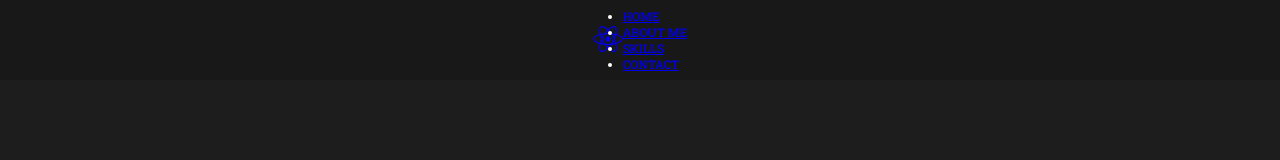
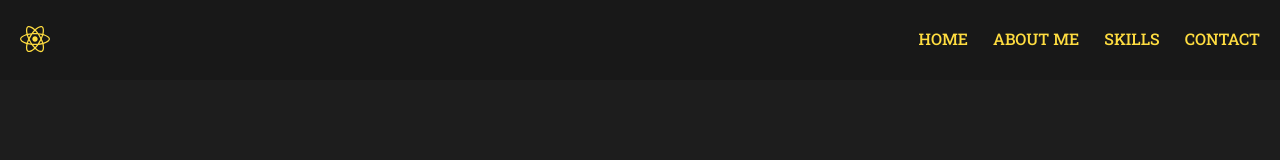
Before and after one commit to sahnivanika/lets-go, a React (Create React App) app: page / in a window 1280 px wide. Shown: the top 160 px of the page. Built offline with nearby package versions, Linux system fonts and the light colour scheme.

Commit message:
Update index.jsx

```diff
--- a/src/components/navBar/index.jsx
+++ b/src/components/navBar/index.jsx
@@ -32,18 +32,18 @@ const Navbar = () => {
   return (
     <div>
       <nav className="navbar">
-        <div className="navbar__container">
-          <Link to={"/"} className="navbar__container__logo">
+        <div className="navbar_container">
+          <Link to={"/"} className="navbar_container_logo">
             <FaReact size={30} />
           </Link>
         </div>
         <ul
-          className={`navbar__container__menu ${toggleIcon ? "active" : ""} `}
+          className={`navbar_container_menu ${toggleIcon ? "active" : ""} `}
         >
           {data.map((item, key) => (
-            <li key={key} className="navbar__container__menu__item">
+            <li key={key} className="navbar_container_menu_item">
               <Link
-                className="navbar__container__menu__item__links"
+                className="navbar_container_menu_item_links"
                 to={item.to}
               >
                 {item.label}
```
